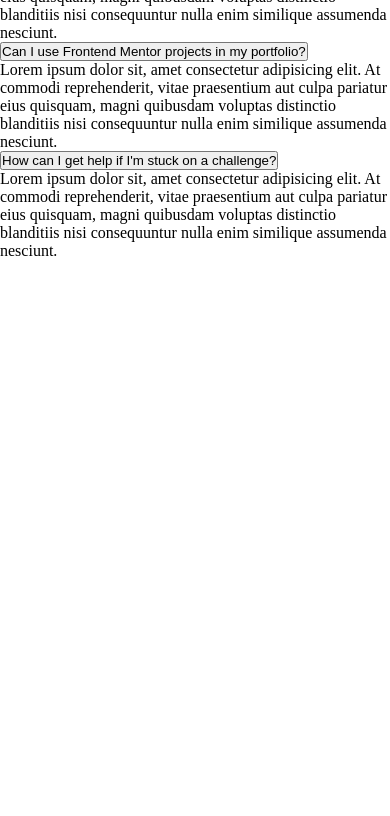
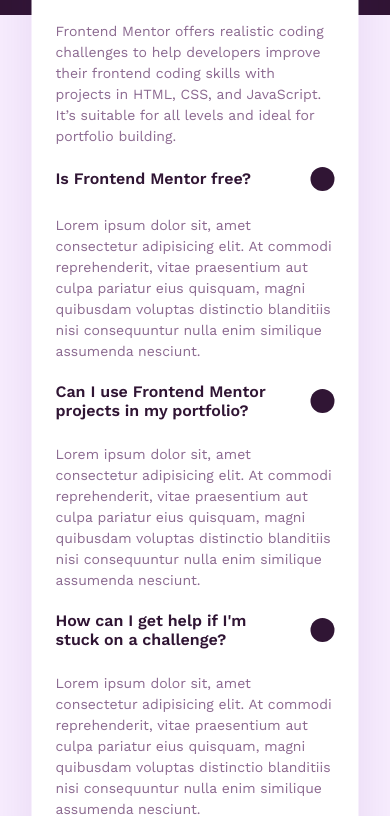
Before and after one commit to Algobender-Academy/faq-accordion-jam, a plain HTML site: page index.html in a window 390 px wide. Shown: the part 217-1033 px from the top of the page. Before the commit the page ends 844 px from the top, so only its background shows below. Drawn offline with nearby package versions, Linux system fonts and the light colour scheme.

Commit message:
Finished mobile view css

```diff
--- a/main.css
+++ b/main.css
@@ -71,4 +71,87 @@
   min-height: 100vh;
   max-width: 100%;
   overflow-x: hidden;
+  background-color: var(--BODY-BG);
 }
+
+/* || HEADER */
+header {
+  width: 100%;
+  height: 232px;
+  background-color: var(--HEADER-BG);
+}
+
+/* || MAIN */
+main {
+  width: 100%;
+  position: relative;
+  /* padding: 0rem 1.5rem; */
+}
+
+/* || CARD */
+.faq__card {
+  position: absolute;
+  left: 50%;
+  transform: translateX(-50%);
+  top: -142.5px;
+  width: 327px;
+  min-height: 527px;
+  padding: 1.5rem;
+  background-color: var(--CARD-BG);
+  border-radius: 8px;
+  box-shadow: var(--CARD-SHADOW);
+}
+
+.faq__header {
+  display: flex;
+  align-items: center;
+  gap: 1.5rem;
+  font: var(--DISPLAY-MOB);
+  color: var(--TITLE-CLR);
+  margin-bottom: 1.5rem;
+}
+
+.faq__icon-star img {
+  max-width: 24px;
+}
+
+.faq-accordion__item {
+  margin: 1.25rem 0rem;
+  display: flex;
+  flex-flow: column;
+  gap: 1.5rem;
+}
+
+.faq-accordion__item:last-child {
+  margin-bottom: 0rem;
+}
+
+.faq-accordion__question {
+  background-color: transparent;
+  border: none;
+  text-align: left;
+  color: var(--QUESTION-CLR);
+  display: flex;
+  font: var(--TITLE-MOB);
+  max-width: 279px;
+  justify-content: space-between;
+  align-items: center;
+}
+
+.faq-accordion__icon {
+  width: 24.38px;
+  height: 24.38px;
+  border-radius: 50%;
+  background-color: var(--MINUS-BUTTON-BG);
+}
+
+.faq-accordion__question span {
+  display: inline-block;
+  max-width: 225px;
+}
+
+.faq-accordion__answer {
+  font: var(--BODY-MOB);
+  color: var(--ANSWER-CLR);
+  max-width: 279px;
+}
```
